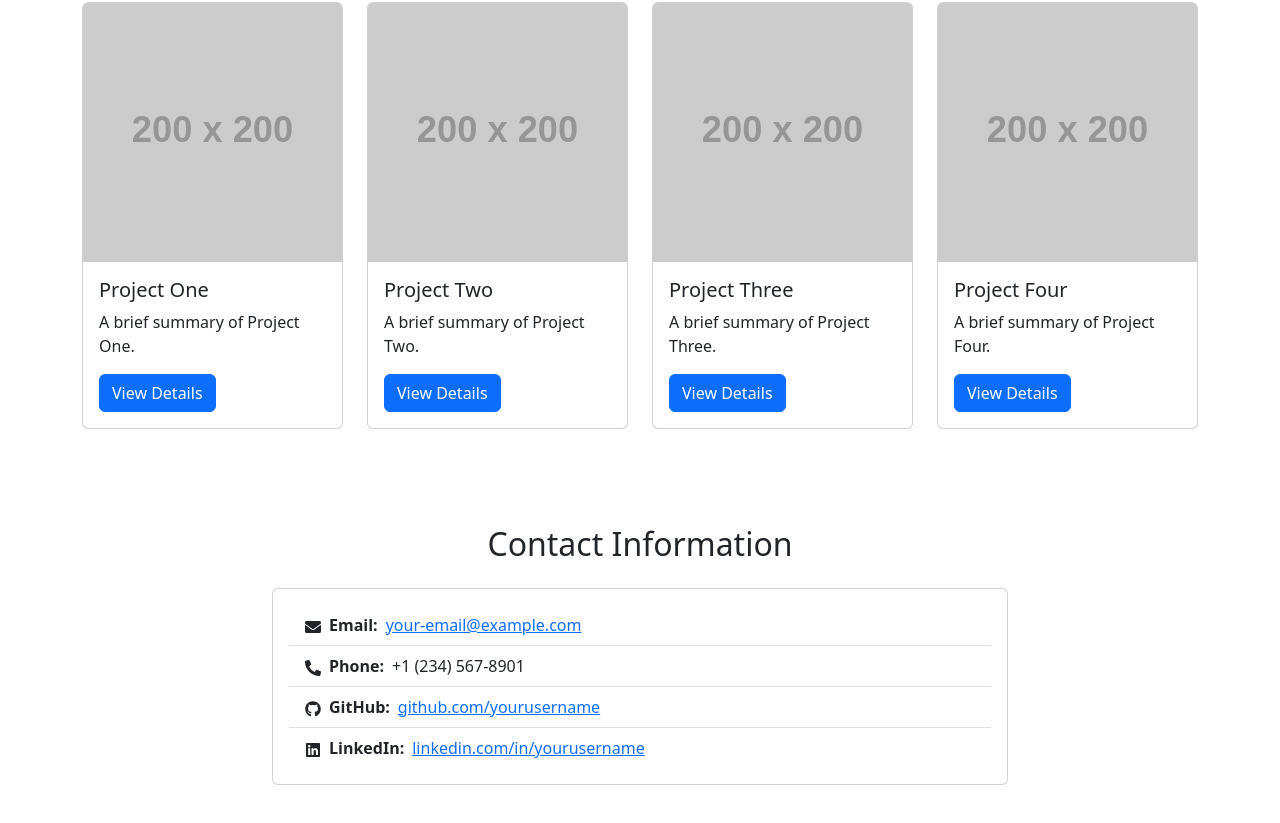
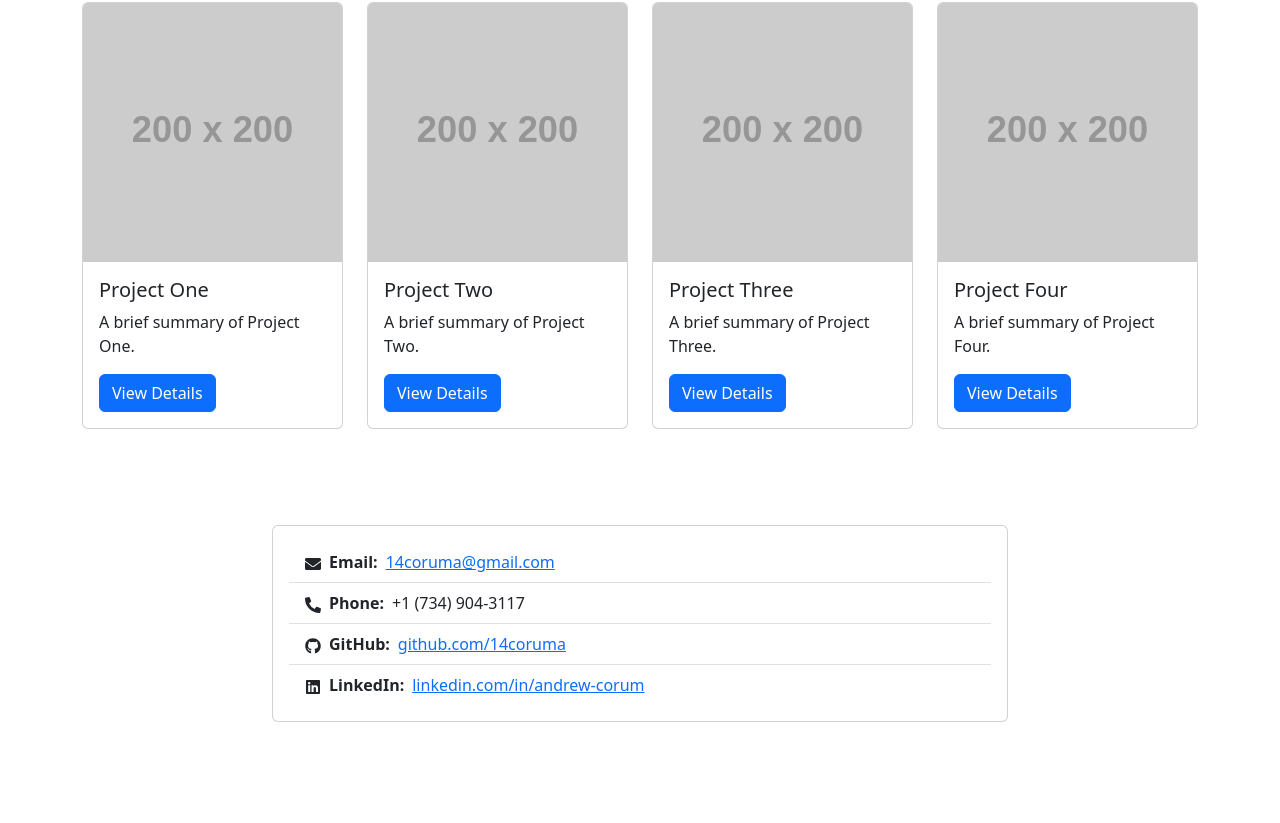
Before and after one commit to 14coruma/portfolio, a React (Vite) app: page / in a window 1280 px wide. Shown: the part 1942-2765 px from the top of the page. After the commit the page ends 2712 px from the top, so only its background shows below. Built offline with nearby package versions, Linux system fonts and the light colour scheme.

Commit message:
ContactInfo content

```diff
--- a/src/components/ContactInfo.tsx
+++ b/src/components/ContactInfo.tsx
@@ -5,7 +5,6 @@ const ContactInfo = () => {
   return (
     <section id="contact-info" className="py-5">
       <Container>
-        <h2 className="text-center mb-4">Contact Information</h2>
         <Row className="justify-content-center">
           <Col md={8}>
             <Card>
@@ -15,27 +14,27 @@ const ContactInfo = () => {
                   <ListGroup.Item>
                     <FaEnvelope className="me-2" />
                     <strong>Email:</strong>
-                    <a href="mailto:your-email@example.com" className="ms-2">
-                      your-email@example.com
+                    <a href="mailto:14coruma@gmail.com" className="ms-2">
+                      14coruma@gmail.com
                     </a>
                   </ListGroup.Item>
                   {/* Phone */}
                   <ListGroup.Item>
                     <FaPhoneAlt className="me-2" />
                     <strong>Phone:</strong>
-                    <span className="ms-2">+1 (234) 567-8901</span>
+                    <span className="ms-2">+1 (734) 904-3117</span>
                   </ListGroup.Item>
                   {/* GitHub */}
                   <ListGroup.Item>
                     <FaGithub className="me-2" />
                     <strong>GitHub:</strong>
                     <a
-                      href="https://github.com/yourusername"
+                      href="https://github.com/14coruma"
                       target="_blank"
                       rel="noopener noreferrer"
                       className="ms-2"
                     >
-                      github.com/yourusername
+                      github.com/14coruma
                     </a>
                   </ListGroup.Item>
                   {/* LinkedIn */}
@@ -43,12 +42,12 @@ const ContactInfo = () => {
                     <FaLinkedin className="me-2" />
                     <strong>LinkedIn:</strong>
                     <a
-                      href="https://linkedin.com/in/yourusername"
+                      href="https://linkedin.com/in/andrew-corum"
                       target="_blank"
                       rel="noopener noreferrer"
                       className="ms-2"
                     >
-                      linkedin.com/in/yourusername
+                      linkedin.com/in/andrew-corum
                     </a>
                   </ListGroup.Item>
                 </ListGroup>
```
